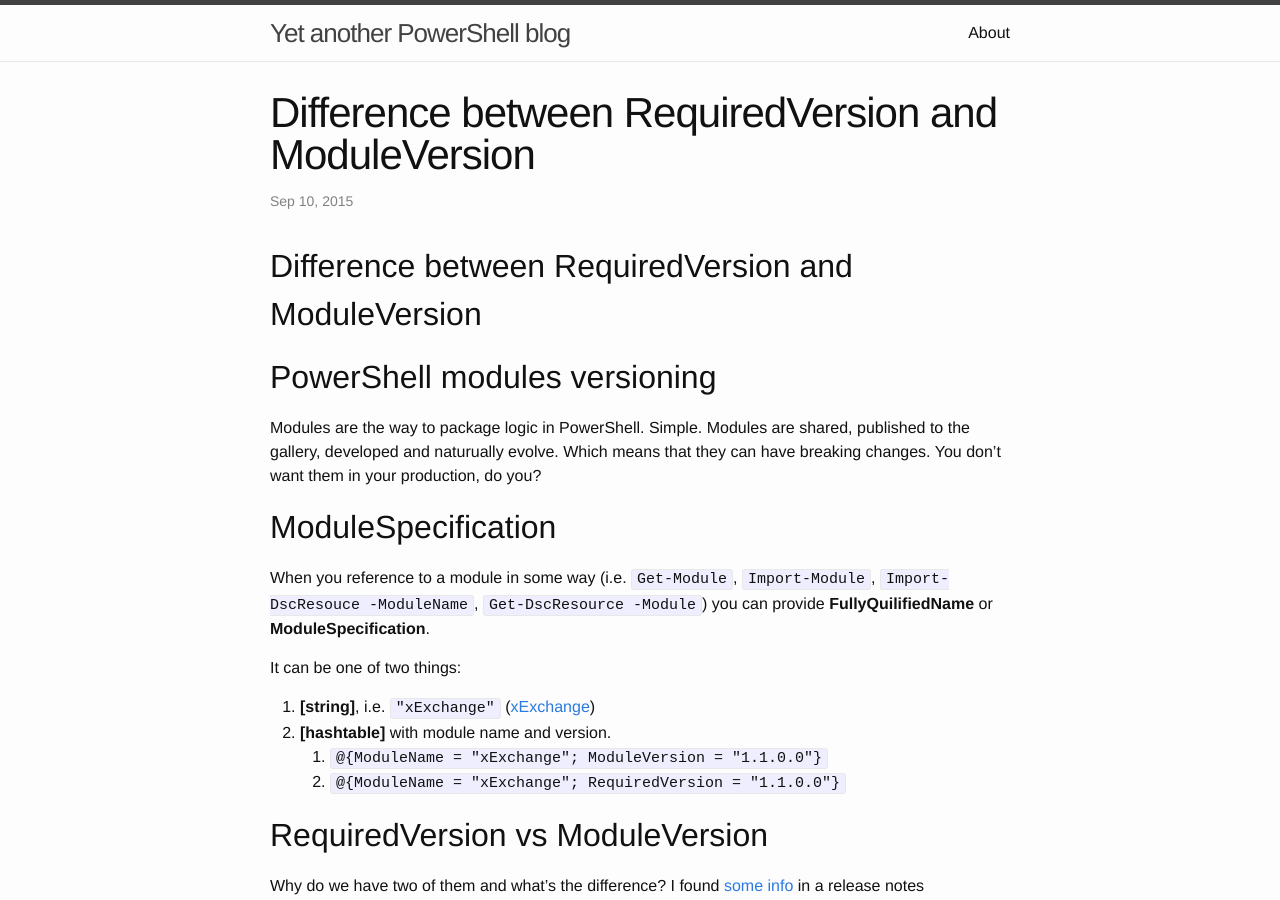
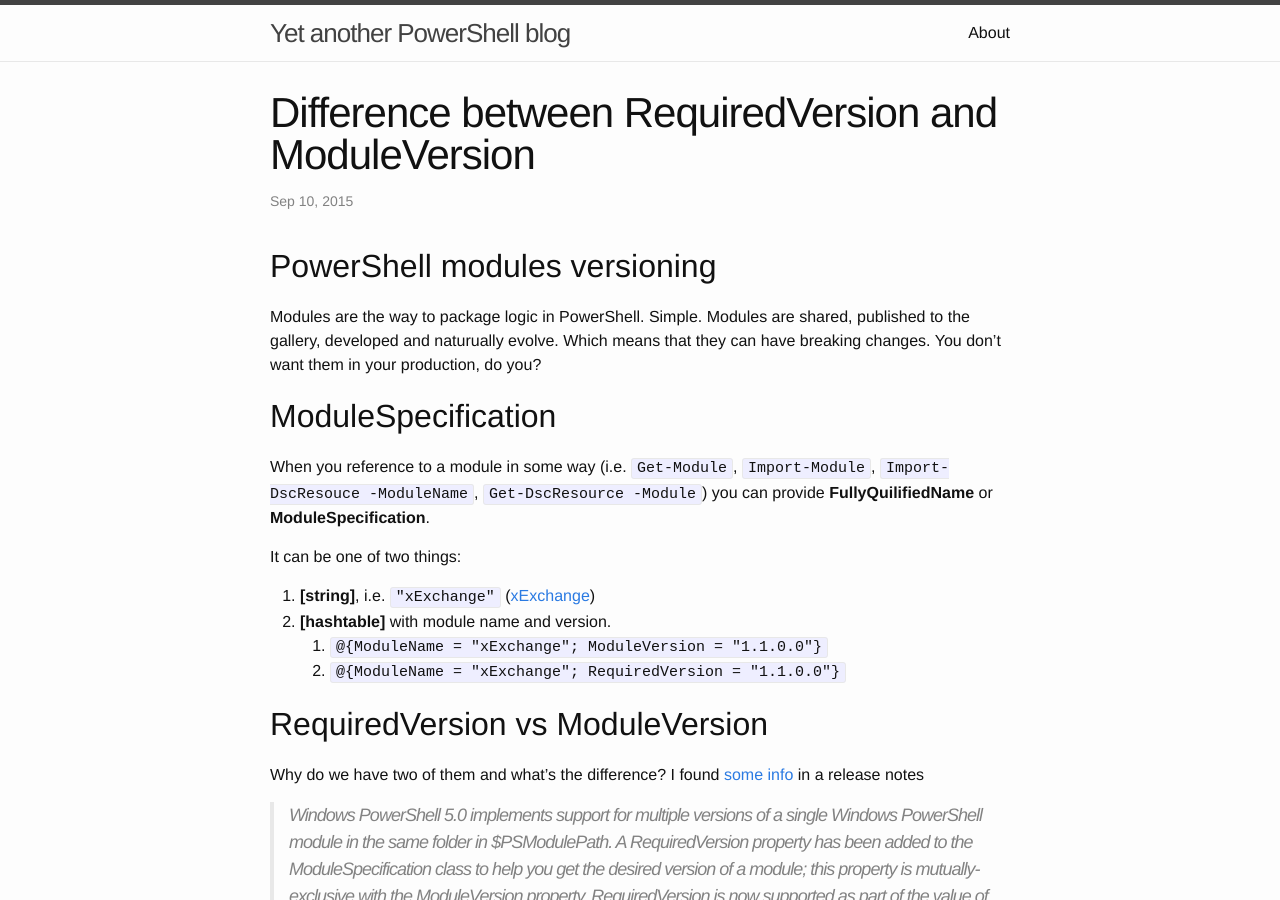
Before and after one commit to vors/vors.github.io, a Jekyll site: the page built from _posts/2015-09-10-difference-between-requiredversion-and-moduleversion.markdown, in a window 1280 px wide and 900 px high. Built offline with Jekyll 4.4.1, drawn with Linux system fonts in a browser that asks for light colours.

Commit message:
Update 2015-09-10-difference-between-requiredversion-and-moduleversion.markdown

```diff
--- a/_posts/2015-09-10-difference-between-requiredversion-and-moduleversion.markdown
+++ b/_posts/2015-09-10-difference-between-requiredversion-and-moduleversion.markdown
@@ -5,9 +5,6 @@ date: 2015-09-10 00:00:00 -0700
 comments: true
 categories: [powershell, dsc]
 ---
-
-Difference between RequiredVersion and ModuleVersion
---------------------
 
 ## PowerShell modules versioning
 
```
